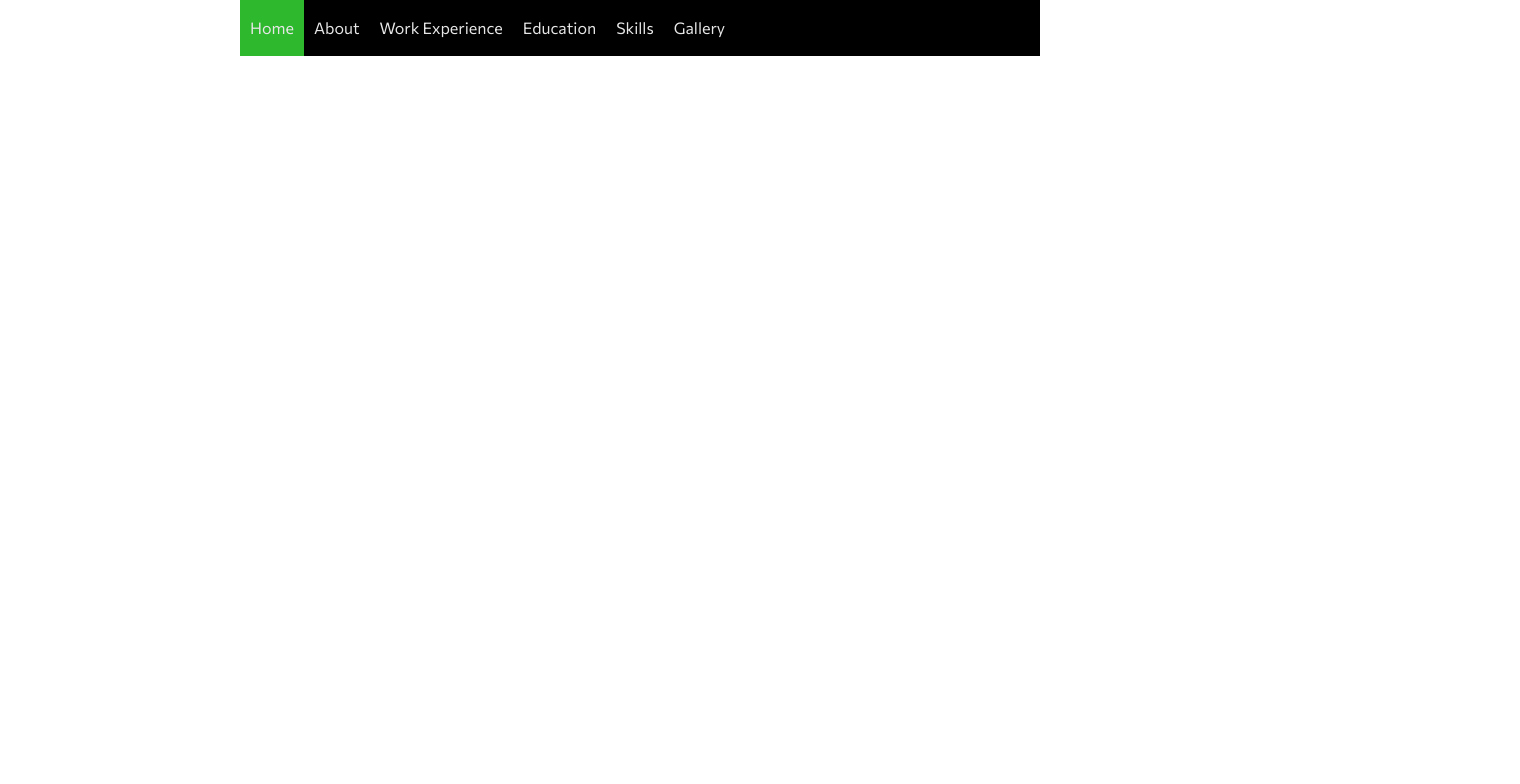
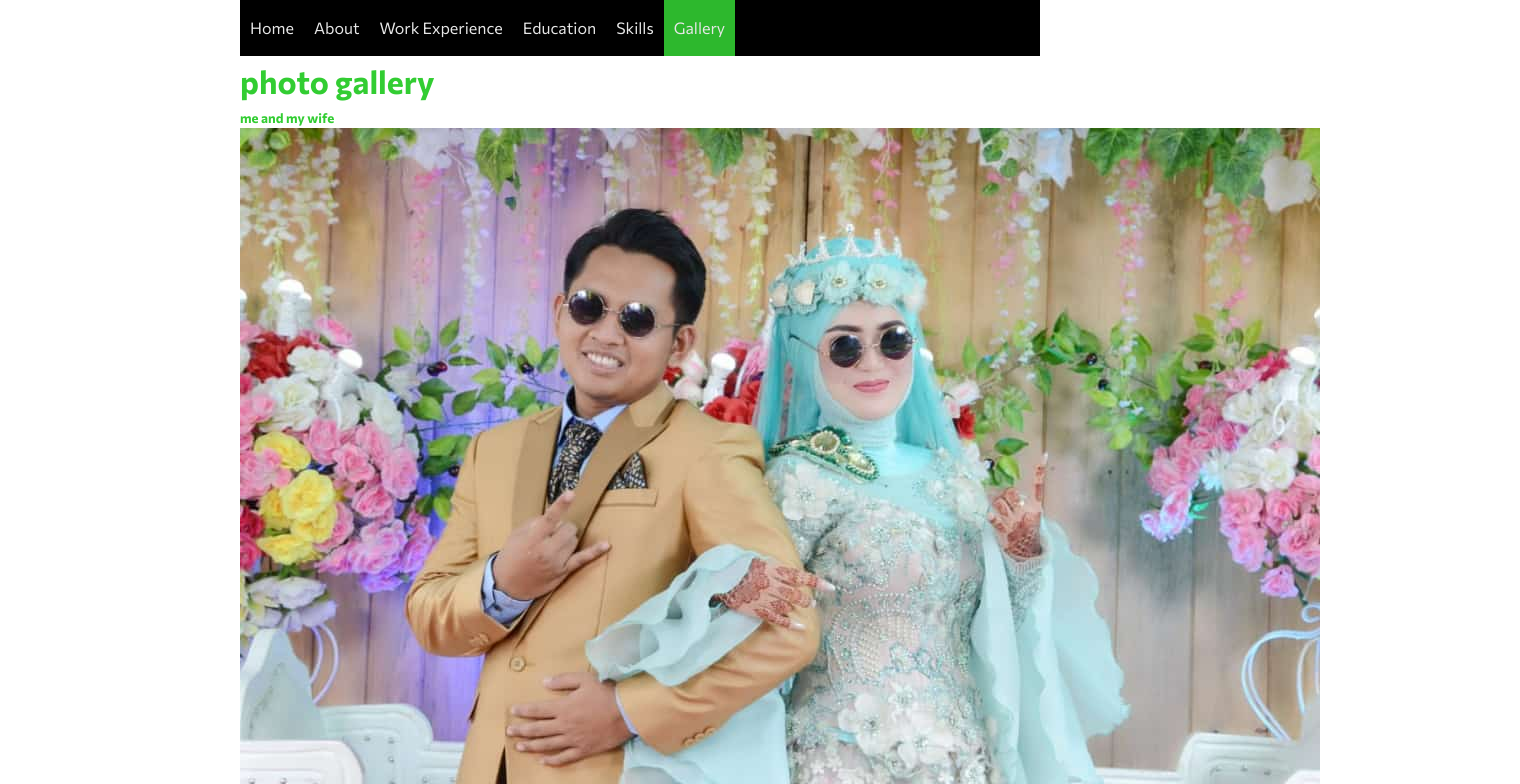
Before and after one commit to hadihudhoriDTSFE/latihan-membuat-template, a plain HTML site: page asset/page/gallery.html in a window 1280 px wide. Shown: the top 784 px of the page, 1520 px wide, since content can reach past the window. Drawn offline with Linux system fonts and the light colour scheme.

Commit message:
gallery asset

```diff
--- a/asset/css/gallery.css
+++ b/asset/css/gallery.css
@@ -1,3 +1,9 @@
-.container {
-    border: 5px solid red;
+.gallery-box {
+  width: 80%;
+  display: flex;
+  flex-wrap: wrap;
 }
+
+.gallery-box img {
+  flex-basis: 100px;
+}
--- a/asset/page/gallery.html
+++ b/asset/page/gallery.html
@@ -5,7 +5,7 @@
     <meta charset="UTF-8">
     <meta name="viewport" content="width=device-width, initial-scale=1.0">
     <link rel="stylesheet" href="../css/index.css" />
-    <link rel="stylesheet" href="">
+    <link rel="stylesheet" href="../css/gallery.css">
     <link href="https://fonts.googleapis.com/css2?family=Commissioner:wght@100;400;700&display=swap" rel="stylesheet" />
     <link rel="stylesheet" href="https://cdnjs.cloudflare.com/ajax/libs/font-awesome/4.7.0/css/font-awesome.min.css" />
     <title>Gallery</title>
@@ -15,14 +15,25 @@
     <div class="container">
         <nav>
             <ul class="navbar">
-                <li class="item"><a class="active" href="../../index.html#home">home</a></li>
+                <li class="item"><a href="../../index.html#home">home</a></li>
                 <li class="item"><a href="../../index.html#about">about</a></li>
                 <li class="item"><a href="../../index.html#work">work experience</a></li>
                 <li class="item"><a href="../../index.html#edu">education</a></li>
                 <li class="item"><a href="../../index.html#skills">skills</a></li>
-                <li class="item"><a href="./gallery.html">gallery</a></li>
+                <li class="item"><a class="active" href="./gallery.html">gallery</a></li>
             </ul>
         </nav>
+        <header>
+          <h1>photo gallery</h1>
+          <h5>me and my wife</h5>
+        </header>
+        <div class="gallery-box">
+          <img src="../img/gal1.jpg" alt="gallery1" />
+          <img src="../img/gal2.jpg" alt="gallery1" />
+          <img src="../img/gal3.jpg" alt="gallery1" />
+          <img src="../img/gal4.jpg" alt="gallery1" />
+          <img src="../img/gal5.jpg" alt="gallery1" />
+        </div>
     </div>
 </body>
 
```
Also changed, not shown: asset/img/gal1.jpg (added), asset/img/gal2.jpg (added), asset/img/gal3.jpg (added), asset/img/gal4.jpg (added), asset/img/gal5.jpg (added).
